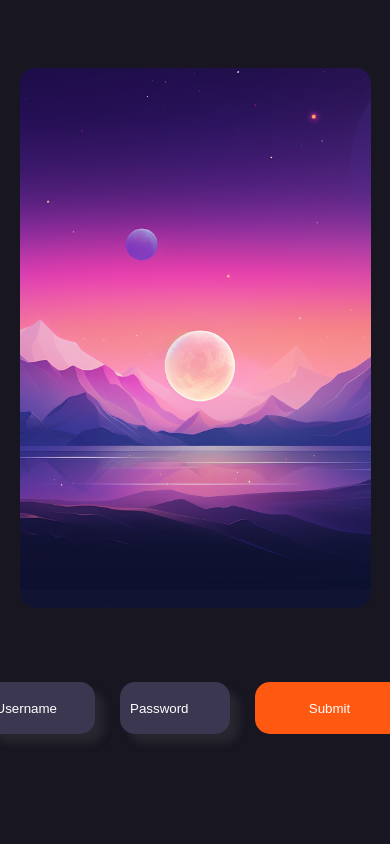
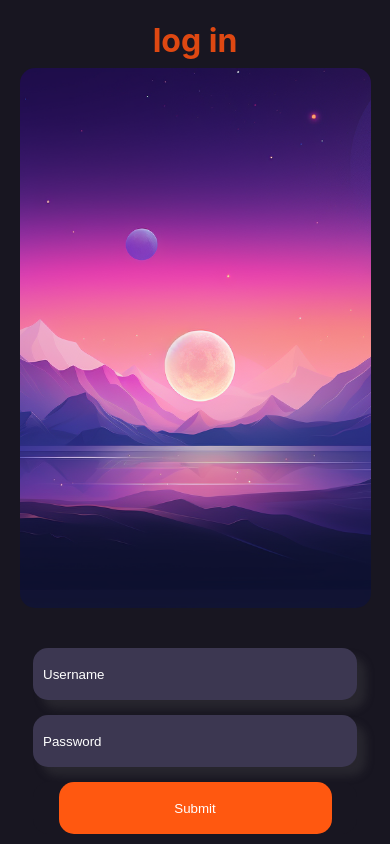
Before and after one commit to joppe2001/benkyo-test, a React (Create React App) app: page / in a window 390 px wide. Built offline with nearby package versions, Linux system fonts and the light colour scheme.

Commit message:
adding more styling and a mixin for desktop/mobile use

```diff
--- a/src/App.jsx
+++ b/src/App.jsx
@@ -5,6 +5,7 @@ const App = () => {
 
   return (
     <div id="App">
+    {/* add if statement to check for user login */}
       <Login />
     </div>
   );
--- a/src/components/molecules/form/Form.module.scss
+++ b/src/components/molecules/form/Form.module.scss
@@ -9,22 +9,37 @@
   width: 100vw;
 
   // i want to have the buttons be all next to each other with a sligh border between them adn then the submit button to also be on the right but still touching them
+  @import "../../../mixins/for-device.scss";
 
+
+  .formContainer {
+
+
+
+  }
   .form {
     position: absolute;
     z-index: 999;
     display: flex;
     bottom: 100px;
     padding-bottom: 10px;
+    @include for-device(mobile) {
+      display: flex;
+      flex-direction: column;
+      bottom: 0;
+    }
 
     .fieldContainer {
       display: flex;
       flex-direction: column;
-      justify-content: center;
-      align-items: center;
       border-radius: 15px;
       transition: all 0.3s ease-in-out;
       margin-right: 25px;
+
+      @include for-device(mobile) {
+        margin-right: 0;
+        margin-bottom: 15px;
+      }
 
       .input {
         border: none;
@@ -39,6 +54,10 @@
         &::placeholder {
           color: white;
         }
+
+        @include for-device(mobile) {
+          width: 80vw;
+        }
       }
     }
     .buttonContainer {
@@ -51,7 +70,7 @@
       background-color: #181621;
       transition: all 0.3s ease-in-out;
       &:hover {
-        transform: scale(1.1);
+        transform: scale(1.05);
       }
       .submitButton {
         height: 52px;
@@ -59,8 +78,18 @@
         border-radius: 15px;
         border: none;
         cursor: pointer;
+        color: white;
+        transition: all 0.3s ease-in-out;
         background-color: #ff5810;
-        color: white;
+
+        &:hover {
+        background-color: #3c3751;
+
+        }
+
+        @include for-device(mobile) {
+          width: 70vw;
+        }
       }
     }
   }
--- a/src/components/organisms/login/Login.jsx
+++ b/src/components/organisms/login/Login.jsx
@@ -21,6 +21,9 @@ const Login = () => {
   console.log(fields);
   return (
     <div className={styles.login}>
+      <div className={styles.header}>
+        <h1>log in</h1>
+      </div>
       <div className={styles.imageContainer}>
         <img src={background} alt="imag" className={styles.image} />
       </div>
--- a/src/components/organisms/login/Login.module.scss
+++ b/src/components/organisms/login/Login.module.scss
@@ -1,5 +1,14 @@
 .login {
 	background-color: #181621;
+
+	.header {
+		position: absolute;
+		color: rgb(222, 72, 18);
+		width: 100%;
+		display: flex;
+		justify-content: center;
+	}
+
 	.imageContainer {
 		position: absolute;
 		display: flex;
--- /dev/null
+++ b/src/mixins/for-device.scss
@@ -0,0 +1,19 @@
+// an scss file for media queries
+
+@mixin for-device($device) {
+  @if $device == desktop {
+    @media (min-width: 1024px) {
+      @content;
+    }
+  }
+  @else if $device == tablet {
+    @media (min-width: 768px) and (max-width: 1023px) {
+      @content;
+    }
+  }
+  @else if $device == mobile {
+    @media (max-width: 767px) {
+      @content;
+    }
+  }
+}
```
Lines whose indentation alone changed are shown as unchanged.
